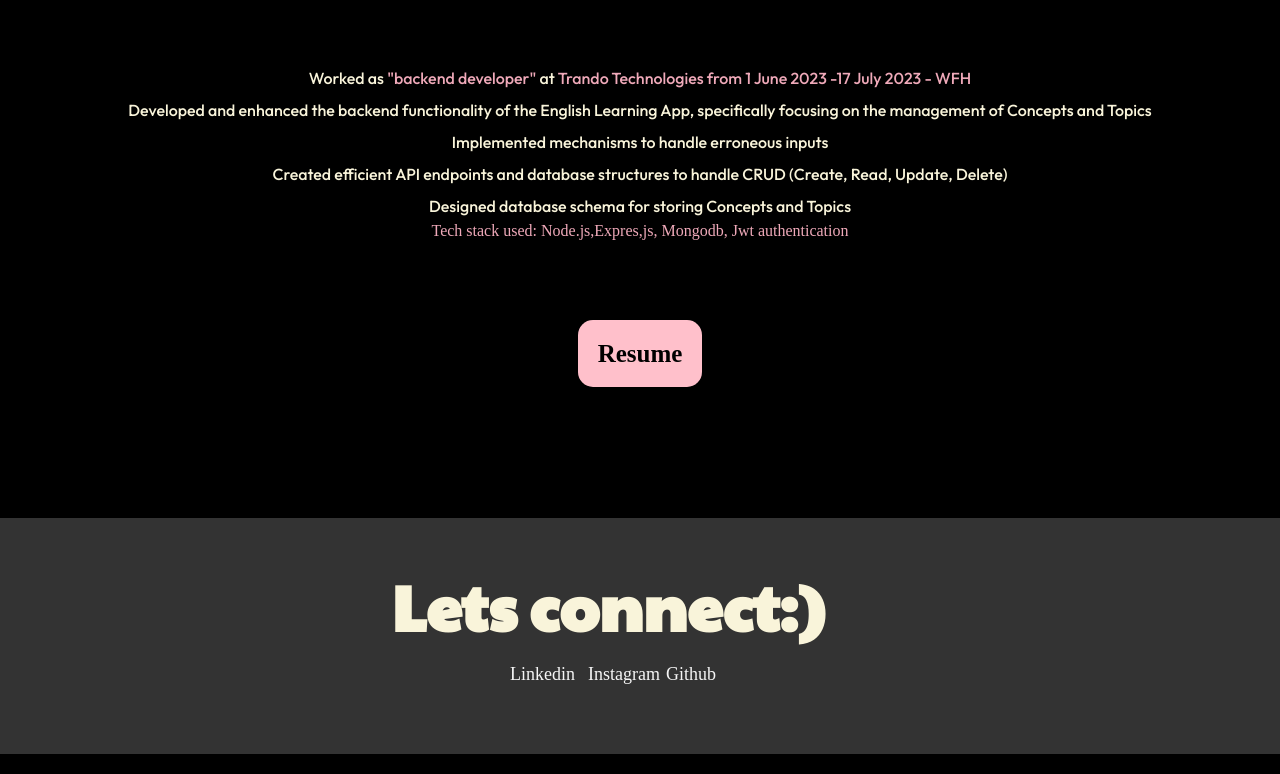
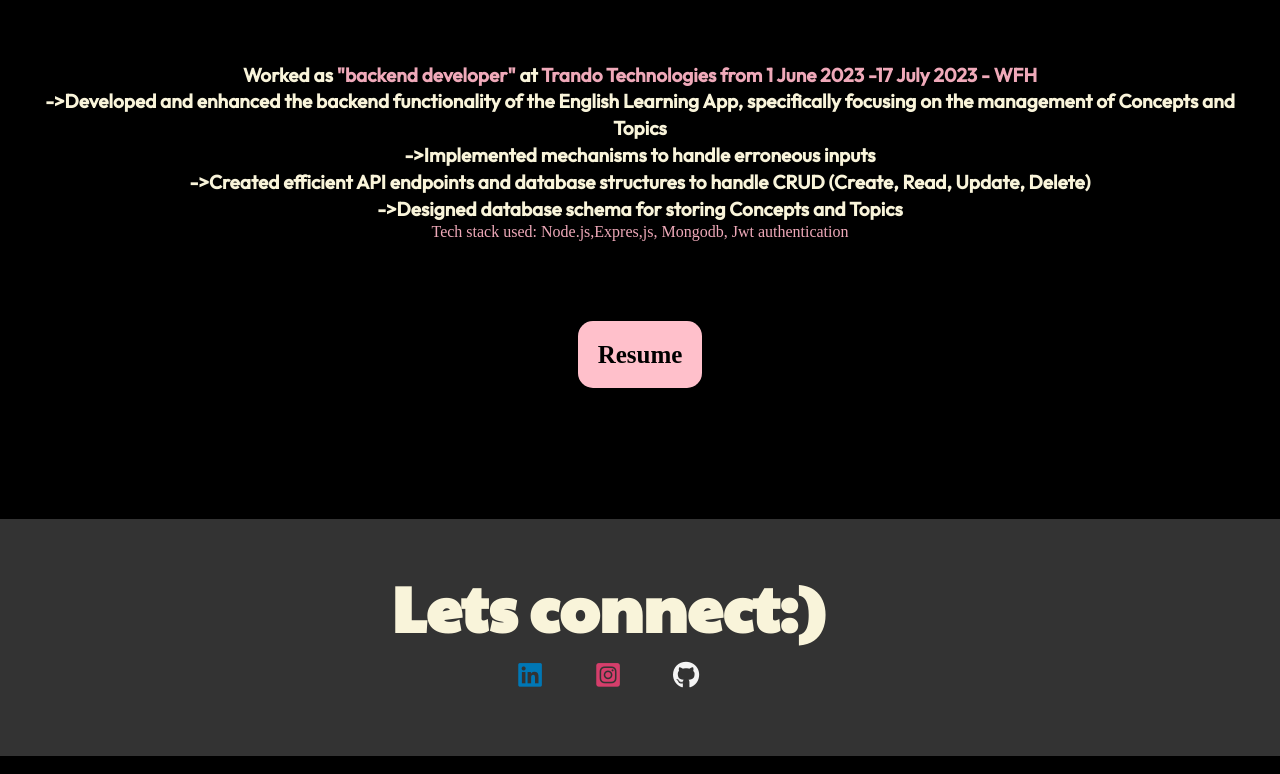
Before and after one commit to Khushboo-123/Portfolio, a plain HTML site: page index.html in a window 1280 px wide. Shown: the part 1913-2687 px from the top of the page. Drawn offline with nearby package versions, Linux system fonts and the light colour scheme; a web font is replaced by a local one.

Commit message:
Update index.html

```diff
--- a/index.html
+++ b/index.html
@@ -2,7 +2,7 @@
 <div lang="en">
 <head>
     <meta charset="UTF-8">
-    <meta name="viewport" content="width=device-width, initial-scale=1.0">
+    <meta name="viewport" content="width=device-width, initial-scale=1.0, maximum-scale=1.0, user-scalable=0">
     <link rel="stylesheet" href="./style.css">
     <link rel="preconnect" href="https://fonts.googleapis.com">
 <link rel="preconnect" href="https://fonts.gstatic.com" crossorigin>
@@ -10,6 +10,8 @@
     <script src="https://code.jquery.com/jquery-3.6.4.min.js"></script>
     <script src="https://kit.fontawesome.com/c67b6cfc11.js" crossorigin="anonymous"></script>
     <link rel="preconnect" href="https://fonts.googleapis.com">
+    <link rel="stylesheet" href="https://cdnjs.cloudflare.com/ajax/libs/font-awesome/6.0.0/css/all.min.css">
+
 <link rel="preconnect" href="https://fonts.gstatic.com" crossorigin>
 <link rel="preconnect" href="https://fonts.googleapis.com">
 <link rel="preconnect" href="https://fonts.gstatic.com" crossorigin>
@@ -33,7 +35,8 @@
 
 <h2>Let's create, innovate, and <br> make the web
         a better place together!</h2>
-    <p  id="demo"></p>
+        <p  id="demo"></p>
+
         <button> SHUT UP AND SHOW ME YOUR WORK</button>
         <div class="quote">The time will pass anyway; we might just as well put that passing time to the best possible use.</div>
 
@@ -112,13 +115,12 @@
             <div class="container2">
                 <h3>Internship experience</h3>
                 <img class="inline-block" width="600" src="./illuminated.svg" alt="Developer Brain" data-projection-id="11" style="transform: scale(0.680926) translateZ(0px);">
-                <h4 class="internp"> Worked as <span style="color: rgb(239, 169, 185);">"backend developer" </span> at <span style="color: rgb(239, 169, 185);">Trando Technologies from 1 June 2023 -17 July 2023 - WFH</span><br>
-                     Developed and enhanced the backend functionality of the English Learning App, specifically focusing on the management
-                    of Concepts and Topics<br>Implemented mechanisms to handle erroneous inputs <br>
-                    Created efficient API endpoints and database structures to handle CRUD (Create, Read, Update, Delete)<br>
-                    Designed database schema for storing Concepts and Topics
+                <h4 id="internp"> Worked as <span style="color: rgb(239, 169, 185);">"backend developer" </span> at <span style="color: rgb(239, 169, 185);">Trando Technologies from 1 June 2023 -17 July 2023 - WFH</span><br>
+                     ->Developed and enhanced the backend functionality of the English Learning App, specifically focusing on the management of Concepts and Topics<br> ->Implemented mechanisms to handle erroneous inputs <br>
+                    ->Created efficient API endpoints and database structures to handle CRUD (Create, Read, Update, Delete)<br>
+                    ->Designed database schema for storing Concepts and Topics
                 </h4>
-                <span style="color: rgb(239, 169, 185);"> Tech stack used: Node.js,Expres,js, Mongodb, Jwt authentication</span>
+                <span style="color: rgb(239, 169, 185); font-size: 16px;"> Tech stack used: Node.js,Expres,js, Mongodb, Jwt authentication</span>
 
                 <div class="resume">
                <a href="https://drive.google.com/drive/u/1/search?q=resume">Resume</a>
@@ -133,9 +135,9 @@
             <div class="container">
               <h3>Lets connect:)</h3>
             <div class="socials">
-                <li><a href="https://www.linkedin.com/in/khushboo-yadav-484bb220a/">Linkedin</a></li>
-               <li><a href="https://www.instagram.com/khushboo___/">Instagram</a></li>
-               <li><a href="https://github.com/Khushboo-123">Github</a></li>
+                <li><a href="https://www.linkedin.com/in/khushboo-yadav-484bb220a/"><i class="fa-brands fa-linkedin fa-xl" style="color: #0077B5;"></i></i></a></li>
+                <li><a href="https://www.instagram.com/khushboo___/"><i class="fa-brands fa-square-instagram fa-xl" style="color: rgb(213, 62, 107);"></i></a></li>
+               <li><a href="https://github.com/Khushboo-123"><i class="fa-brands fa-github fa-xl"></i></a></li>
                     </div>
                 </div>
         </footer>
```
